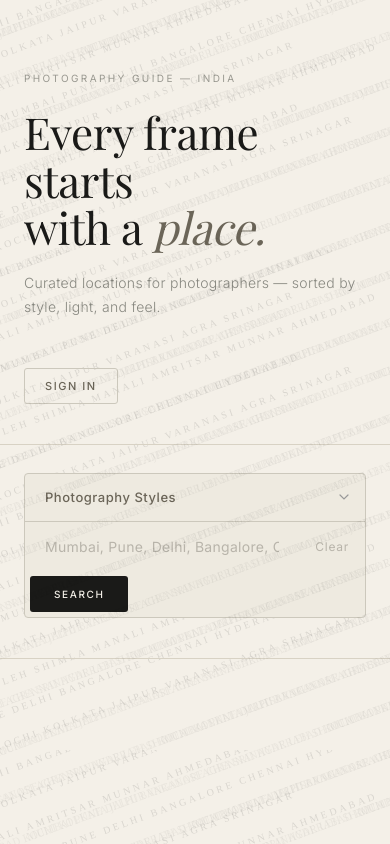
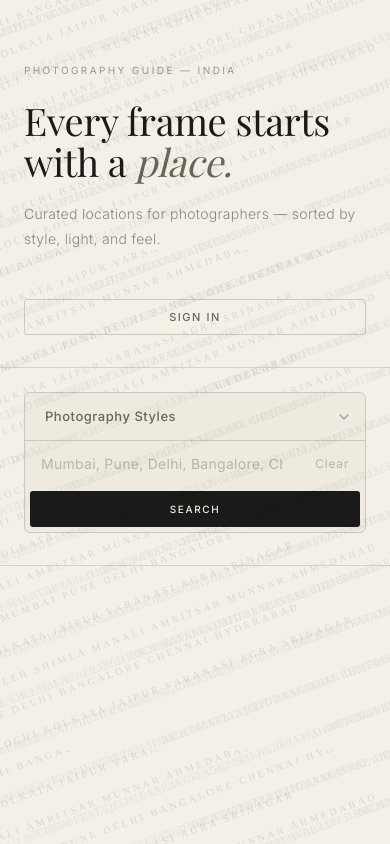
Before and after one commit to ASKDev007/photography-location-finder, a website: page index.html in a window 390 px wide. Drawn offline with nearby package versions, Linux system fonts and the light colour scheme; no server answers; a web font is replaced by a local one.

Commit message:
feat: mobile responsive layout

```diff
--- a/style.css
+++ b/style.css
@@ -482,14 +482,80 @@ body {
 }
 
 /* Responsive */
-@media (max-width: 640px) {
-    .hero { padding: 48px 24px 40px; }
-    .search-section { padding: 28px 24px 40px; }
-    .results-section { padding: 28px 24px 60px; }
-    .search-strip { flex-wrap: wrap; }
-    .style-select { width: 100%; border-bottom: 1px solid #ccc8bc; }
-    .search-divider { display: none; }
-    .search-btn { margin: 5px; }
+@media (max-width: 768px) {
+    .hero {
+        padding: 40px 24px 32px;
+    }
+
+    .hero-title {
+        font-size: 38px;
+    }
+
+    .hero-actions {
+        flex-direction: column;
+        gap: 8px;
+    }
+
+    .hero-auth-btn {
+        width: 100%;
+        text-align: center;
+    }
+
+    .search-section {
+        padding: 24px 24px 32px;
+    }
+
+    .search-strip {
+        flex-wrap: wrap;
+        border-radius: 6px;
+    }
+
+    .style-select {
+        width: 100%;
+        border-bottom: 1px solid #ccc8bc;
+        min-width: unset;
+    }
+
+    .search-divider {
+        display: none;
+    }
+
+    .search-input {
+        width: 100%;
+        padding: 14px 16px;
+    }
+
+    .clear-btn {
+        padding: 12px 16px;
+    }
+
+    .search-btn {
+        width: calc(100% - 10px);
+        margin: 5px;
+        text-align: center;
+    }
+
+    .results-section {
+        padding: 24px 24px 48px;
+    }
+
+    .cards-grid {
+        grid-template-columns: 1fr;
+        gap: 16px;
+    }
+
+    .card-image-wrapper {
+        height: 180px;
+    }
+
+    .auth-box {
+        margin: 24px;
+        padding: 28px 24px;
+    }
+
+    .hero-location-count {
+        font-size: 10px;
+    }
 }
 
 /* Save button */
```
